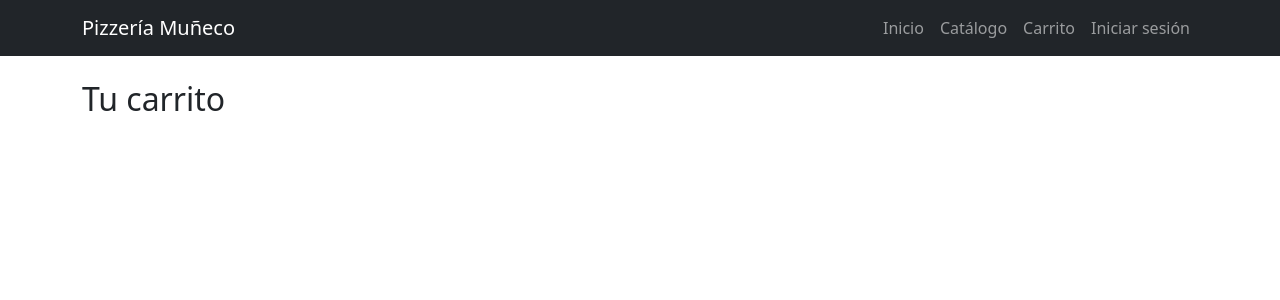
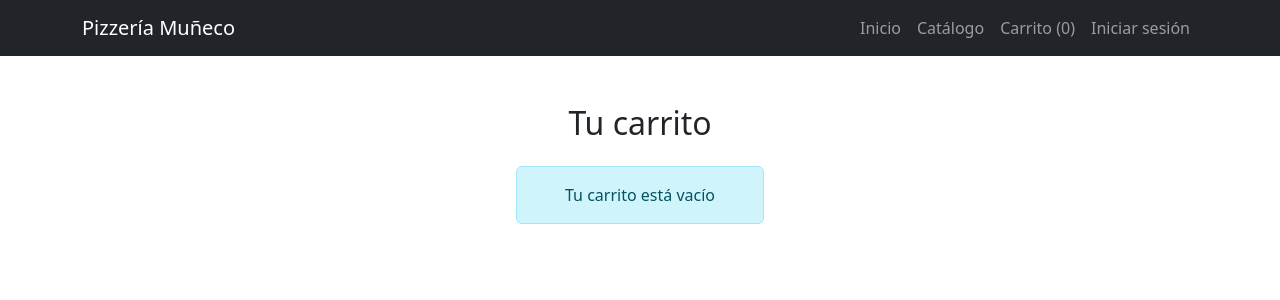
Before and after one commit to jjtl147/pizzeria-muneco, a React app in the folder frontend/: page /carrito in a window 1280 px wide. Shown: the top 300 px of the page. Built offline with nearby package versions, Linux system fonts and the light colour scheme; the HTML template or start-up script is replaced by a standard one.

Commit message:
Implementa carrito de compras funcional con Context API

```diff
--- a/frontend/src/App.jsx
+++ b/frontend/src/App.jsx
@@ -4,9 +4,11 @@ import Home from './pages/Home'
 import Catalogo from './pages/Catalogo'
 import Carrito from './pages/Carrito'
 import Login from './pages/Login'
+import { CartProvider } from './context/CartContext'
 
 function App() {
   return (
+    <CartProvider>
     <BrowserRouter>
       <Routes>
         <Route element={<MainLayout />}>
@@ -17,6 +19,7 @@ function App() {
         </Route>
       </Routes>
     </BrowserRouter>
+    </CartProvider>
   )
 }
 export default App
--- /dev/null
+++ b/frontend/src/components/CarritoVista.jsx
@@ -0,0 +1,93 @@
+import Table from 'react-bootstrap/Table'
+import Button from 'react-bootstrap/Button'
+import Alert from 'react-bootstrap/Alert'
+
+/**
+ * Componente visual para la vista del carrito de compras.
+ * Recibe el estado y funciones de manipulación del carrito vía props.
+ *
+ * Props:
+ * - items: Array de productos en el carrito ({ id, nombre, precio, cantidad })
+ * - eliminarDelCarrito: Función para remover un producto por su id
+ * - cambiarCantidad: Función para actualizar la cantidad (id, nuevaCantidad)
+ * - totalPrecio: Monto total acumulado del carrito (number)
+ */
+function CarritoVista({ items = [], eliminarDelCarrito, cambiarCantidad, totalPrecio = 0 }) {
+  // Estado cuando el carrito no contiene productos
+  if (!items || items.length === 0) {
+    return (
+      <div className="py-4 text-center">
+        <h2 className="mb-4">Tu carrito</h2>
+        <Alert variant="info" className="d-inline-block px-5 py-3">
+          Tu carrito está vacío
+        </Alert>
+      </div>
+    )
+  }
+
+  // Vista con la tabla de productos y el resumen de compra
+  return (
+    <div className="py-4">
+      <h2 className="mb-4">Tu carrito</h2>
+
+      <Table striped bordered hover responsive className="align-middle">
+        <thead className="table-light text-center">
+          <tr>
+            <th className="text-start">Producto</th>
+            <th>Precio</th>
+            <th>Cantidad</th>
+            <th>Subtotal</th>
+            <th>Acciones</th>
+          </tr>
+        </thead>
+        <tbody>
+          {items.map((item) => (
+            <tr key={item.id} className="text-center">
+              <td className="text-start fw-semibold">{item.nombre}</td>
+              <td>${Number(item.precio).toFixed(2)}</td>
+              <td>
+                <div className="d-flex justify-content-center align-items-center gap-2">
+                  <Button
+                    variant="outline-secondary"
+                    size="sm"
+                    onClick={() => cambiarCantidad(item.id, item.cantidad - 1)}
+                  >
+                    -
+                  </Button>
+                  <span className="fw-bold px-2">{item.cantidad}</span>
+                  <Button
+                    variant="outline-secondary"
+                    size="sm"
+                    onClick={() => cambiarCantidad(item.id, item.cantidad + 1)}
+                  >
+                    +
+                  </Button>
+                </div>
+              </td>
+              <td className="fw-semibold">
+                ${(item.precio * item.cantidad).toFixed(2)}
+              </td>
+              <td>
+                <Button
+                  variant="danger"
+                  size="sm"
+                  onClick={() => eliminarDelCarrito(item.id)}
+                >
+                  Eliminar
+                </Button>
+              </td>
+            </tr>
+          ))}
+        </tbody>
+      </Table>
+
+      <div className="d-flex justify-content-end align-items-center mt-4 p-3 bg-light rounded border">
+        <h4 className="fw-bold mb-0 text-dark">
+          Total: <span className="text-primary">${Number(totalPrecio).toFixed(2)}</span>
+        </h4>
+      </div>
+    </div>
+  )
+}
+
+export default CarritoVista
--- a/frontend/src/components/ProductCard.jsx
+++ b/frontend/src/components/ProductCard.jsx
@@ -1,18 +1,12 @@
+import { useContext } from 'react'
 import Card from 'react-bootstrap/Card'
 import Button from 'react-bootstrap/Button'
+import { CartContext } from '../context/CartContext'
 
-/**
- * Componente reutilizable para mostrar la información individual de un producto.
- *
- * Props recibidas:
- * - nombre: string con el nombre del producto
- * - descripcion: string con la descripción del producto
- * - precio: number con el precio del producto
- * - imagen: string con la URL de la imagen representativa
- */
-function ProductCard({ nombre, descripcion, precio, imagen }) {
+function ProductCard({ id, nombre, descripcion, precio, imagen }) {
+  const { agregarAlCarrito } = useContext(CartContext)
+
   return (
-    // La clase "h-100" asegura que todas las tarjetas en la misma fila tengan la misma altura
     <Card className="h-100 shadow-sm">
       <Card.Img variant="top" src={imagen} alt={nombre} />
       <Card.Body className="d-flex flex-column">
@@ -21,8 +15,15 @@ function ProductCard({ nombre, descripcion, precio, imagen }) {
           {descripcion}
         </Card.Text>
         <div className="d-flex justify-content-between align-items-center mt-3">
-          <span className="fs-5 fw-bold text-primary">${Number(precio).toFixed(2)}</span>
-          <Button variant="primary">Agregar</Button>
+          <span className="fs-5 fw-bold text-primary">
+            ${Number(precio).toFixed(2)}
+          </span>
+          <Button
+            variant="primary"
+            onClick={() => agregarAlCarrito({ id, nombre, precio, imagen })}
+          >
+            Agregar
+          </Button>
         </div>
       </Card.Body>
     </Card>
--- /dev/null
+++ b/frontend/src/context/CartContext.jsx
@@ -0,0 +1,65 @@
+import { createContext, useState } from 'react'
+
+const CartContext = createContext()
+
+function CartProvider({ children }) {
+  const [items, setItems] = useState([])
+
+  // Agrega un producto, o suma cantidad si ya existe
+  function agregarAlCarrito(producto) {
+    const existente = items.find((item) => item.id === producto.id)
+
+    if (existente) {
+      setItems(
+        items.map((item) =>
+          item.id === producto.id
+            ? { ...item, cantidad: item.cantidad + 1 }
+            : item
+        )
+      )
+    } else {
+      setItems([...items, { ...producto, cantidad: 1 }])
+    }
+  }
+
+  // Elimina un producto completamente del carrito
+  function eliminarDelCarrito(id) {
+    setItems(items.filter((item) => item.id !== id))
+  }
+
+  // Cambia la cantidad manualmente (ej. desde botones +/-)
+  function cambiarCantidad(id, nuevaCantidad) {
+    if (nuevaCantidad < 1) return
+    setItems(
+      items.map((item) =>
+        item.id === id ? { ...item, cantidad: nuevaCantidad } : item
+      )
+    )
+  }
+
+  // Total de items (para el contador del navbar)
+  const totalItems = items.reduce((acc, item) => acc + item.cantidad, 0)
+
+  // Total en dinero
+  const totalPrecio = items.reduce(
+    (acc, item) => acc + item.precio * item.cantidad,
+    0
+  )
+
+  return (
+    <CartContext.Provider
+      value={{
+        items,
+        agregarAlCarrito,
+        eliminarDelCarrito,
+        cambiarCantidad,
+        totalItems,
+        totalPrecio
+      }}
+    >
+      {children}
+    </CartContext.Provider>
+  )
+}
+
+export { CartContext, CartProvider }
--- a/frontend/src/layouts/MainLayout.jsx
+++ b/frontend/src/layouts/MainLayout.jsx
@@ -2,8 +2,10 @@ import { Outlet, Link } from 'react-router-dom'
 import Container from 'react-bootstrap/Container'
 import Nav from 'react-bootstrap/Nav'
 import Navbar from 'react-bootstrap/Navbar'
-
+import { useContext } from 'react'
+import { CartContext } from '../context/CartContext'
 function MainLayout() {
+  const { totalItems } = useContext(CartContext)
   return (
     <>
       <Navbar bg="dark" variant="dark" expand="lg">
@@ -14,7 +16,7 @@ function MainLayout() {
             <Nav className="ms-auto">
               <Nav.Link as={Link} to="/">Inicio</Nav.Link>
               <Nav.Link as={Link} to="/catalogo">Catálogo</Nav.Link>
-              <Nav.Link as={Link} to="/carrito">Carrito</Nav.Link>
+              <Nav.Link as={Link} to="/carrito">Carrito ({totalItems})</Nav.Link>
               <Nav.Link as={Link} to="/login">Iniciar sesión</Nav.Link>
             </Nav>
           </Navbar.Collapse>
--- a/frontend/src/pages/Carrito.jsx
+++ b/frontend/src/pages/Carrito.jsx
@@ -1,5 +1,14 @@
+import { useContext } from 'react'
+import { CartContext } from '../context/CartContext'
+import CarritoVista  from '../components/CarritoVista'
+
 function Carrito() {
-  return <h2>Tu carrito</h2>
-}
-
+  const { items, eliminarDelCarrito, cambiarCantidad, totalPrecio} = useContext(CartContext)
+return (
+  <CarritoVista
+  items={items}
+  eliminarDelCarrito={eliminarDelCarrito}
+  cambiarCantidad={cambiarCantidad}
+  totalPrecio={totalPrecio}/>)
+          }
 export default Carrito
--- a/frontend/src/pages/Catalogo.jsx
+++ b/frontend/src/pages/Catalogo.jsx
@@ -18,6 +18,7 @@ function Catalogo() {
         {products.map((producto) => (
           <Col key={producto.id}>
             <ProductCard
+              id={producto.id}
               nombre={producto.nombre}
               descripcion={producto.descripcion}
               precio={producto.precio}
```
